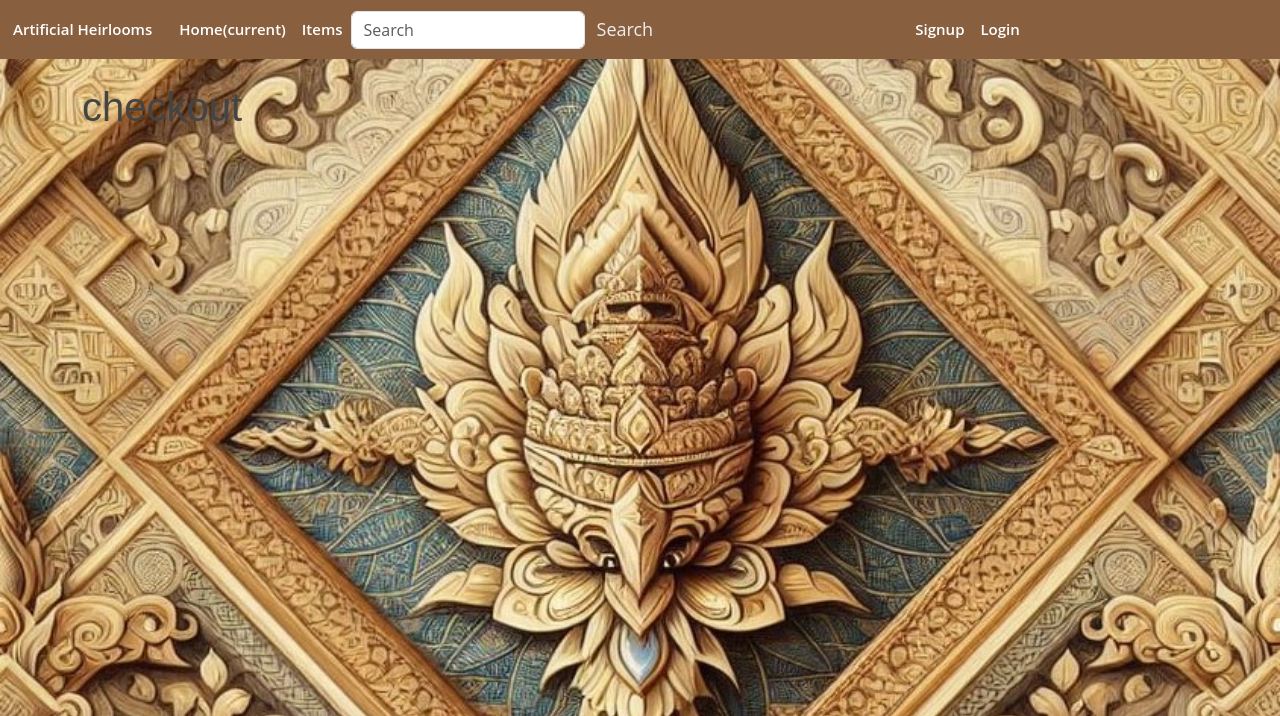
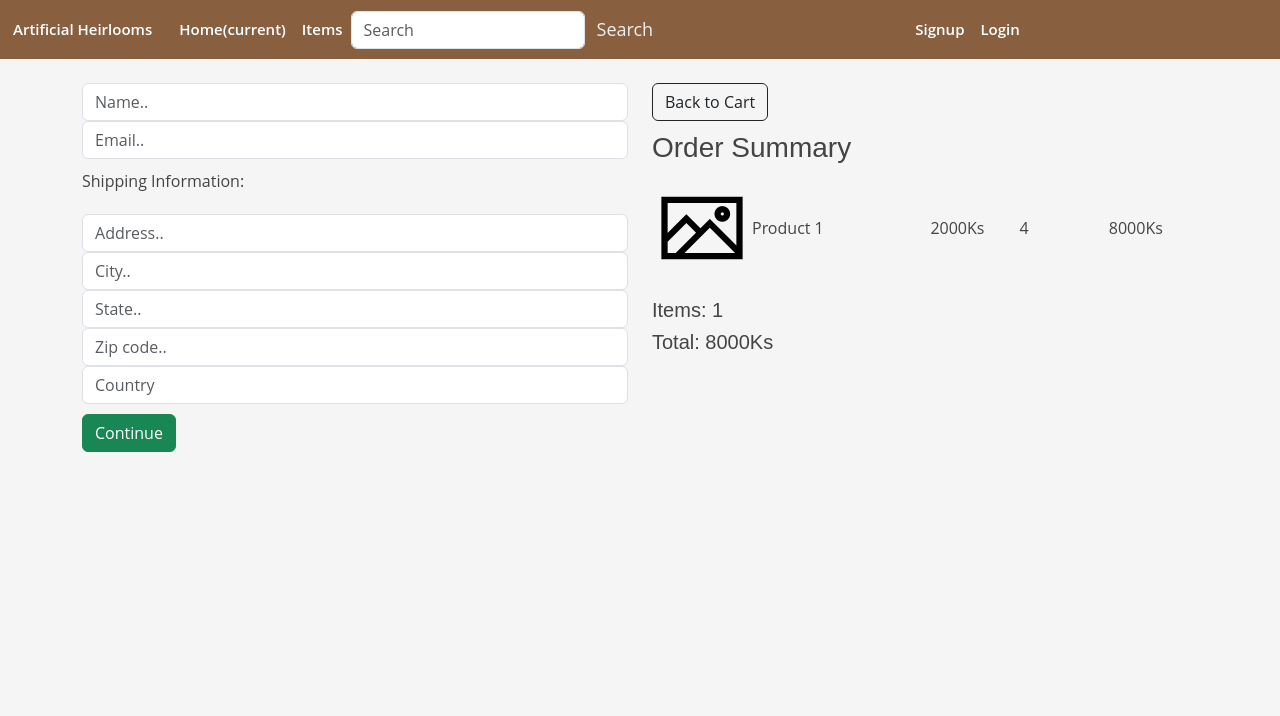
Before and after one commit to Pyisoe-Thame/artificial_heirlooms, a Django app: page /checkout/ in a window 1280 px wide. Shown: the top 716 px of the page. Run offline with Django 5.2, Linux system fonts and the light colour scheme; some libraries are stand-ins or nearby versions.

Commit message:
dummy pages for cart and checkout

```diff
--- a/shop/static/css/custom.css
+++ b/shop/static/css/custom.css
@@ -12,7 +12,8 @@
 body {
   font-family: "Open Sans", sans-serif;
   color: #444444;
-  background-image: url('../images/wallpaper.jpg'); /*Update the path to where the image is stored */
+  /*background-image: url('../images/wallpaper.jpg'); /*Update the path to where the image is stored */
+  background-color: whitesmoke; /* in case of no background image */
   background-size: cover; /* This makes the image cover the entire background */
   background-position: center center; /* This centers the image */
   background-repeat: repeat; /* Prevents the image from repeating */
@@ -36,6 +37,35 @@ h4,
 h5,
 h6 {
   font-family: "Arial", "Georgia";
+}
+
+/*--------------------------------------------------------------
+# Cart
+--------------------------------------------------------------*/
+
+.cart-row {
+  display: flex;
+  align-items: center;
+  padding-bottom: 10px;
+  margin-bottom: 10px;
+  border-bottom: #ececec;
+}
+
+.row-image {
+  width: 100px;
+  height: auto;
+}
+
+.Quantity .quantity-input {
+  width: 80px;
+  text-align: center;
+  border: 1px solid #ced4da;
+  margin: 0 5px;
+  font-size: 18px;
+}
+
+.hidden {
+  display: none !important;
 }
 
 /*--------------------------------------------------------------
--- a/shop/templates/checkout.html
+++ b/shop/templates/checkout.html
@@ -1,11 +1,68 @@
-{% extends "master.html" %}
+{% extends 'master.html' %}
 {% load static %}
-{% block title %}
-  To be checked out
-{% endblock %}
+{% block content %}
+  <div class="row">
+		<div class="col-lg-6">
+			<div class="box-element" id="form-wrapper">
+				<form id="form">
+					<div id="user-info">
+						<div class="form-field">
+							<input required class="form-control" type="text" name="name" placeholder="Name..">
+						</div>
+						<div class="form-field">
+							<input required class="form-control" type="email" name="email" placeholder="Email..">
+						</div>
+					</div>
 
-{% block content %}
+					<div id="shipping-info">
+						<hr>
+						<p>Shipping Information:</p>
+						<hr>
+						<div class="form-field">
+							<input class="form-control" type="text" name="address" placeholder="Address..">
+						</div>
+						<div class="form-field">
+							<input class="form-control" type="text" name="city" placeholder="City..">
+						</div>
+						<div class="form-field">
+							<input class="form-control" type="text" name="state" placeholder="State..">
+						</div>
+						<div class="form-field">
+							<input class="form-control" type="text" name="zipcode" placeholder="Zip code..">
+						</div>
+						<div class="form-field">
+							<input class="form-control" type="text" name="country" placeholder="Country">
+						</div>
+					</div>
 
-    <h1>checkout</h1>
+					<hr>
+					<input id="form-button" class="btn btn-success btn-block" type="submit" value="Continue">
+				</form>
+			</div>
+			<br>
+      <div class="box-element hidden" id="payment-info">
+        <small>KBZ Pay</small>
+			</div>
+		</div>
 
-{% endblock %}
+		<div class="col-lg-6">
+			<div class="box-element">
+        <a class="btn btn-outline-dark" href="{% url 'cart' %}">
+          Back to Cart
+        </a>
+        <hr>
+        <h3>Order Summary</h3>
+        <hr>
+        <div class="cart-row">
+					<div style="flex:1"><img class="row-image" src="{% static 'images/placeholder_image.png' %}"></div>
+					<div style="flex:2">Product 1</div>
+					<div style="flex:1">2000Ks</div>
+					<div style="flex:1">4</div>
+					<div style="flex:1">8000Ks</div>
+        </div>
+        <h5>Items:   1</h5>
+				<h5>Total:   8000Ks</h5>
+			</div>
+		</div>
+	</div>
+{% endblock content %}
```
Also changed, not shown: shop/models.py (+42 -2 lines), shop/templates/cart.html (+19 -2 lines), db.sqlite3, shop/migrations/0002_customer_order_alter_item_name_alter_item_price_and_more.py (added), shop/static/images/arrow-down_btn.png (added), shop/static/images/arrow_up_btn.png (added).
